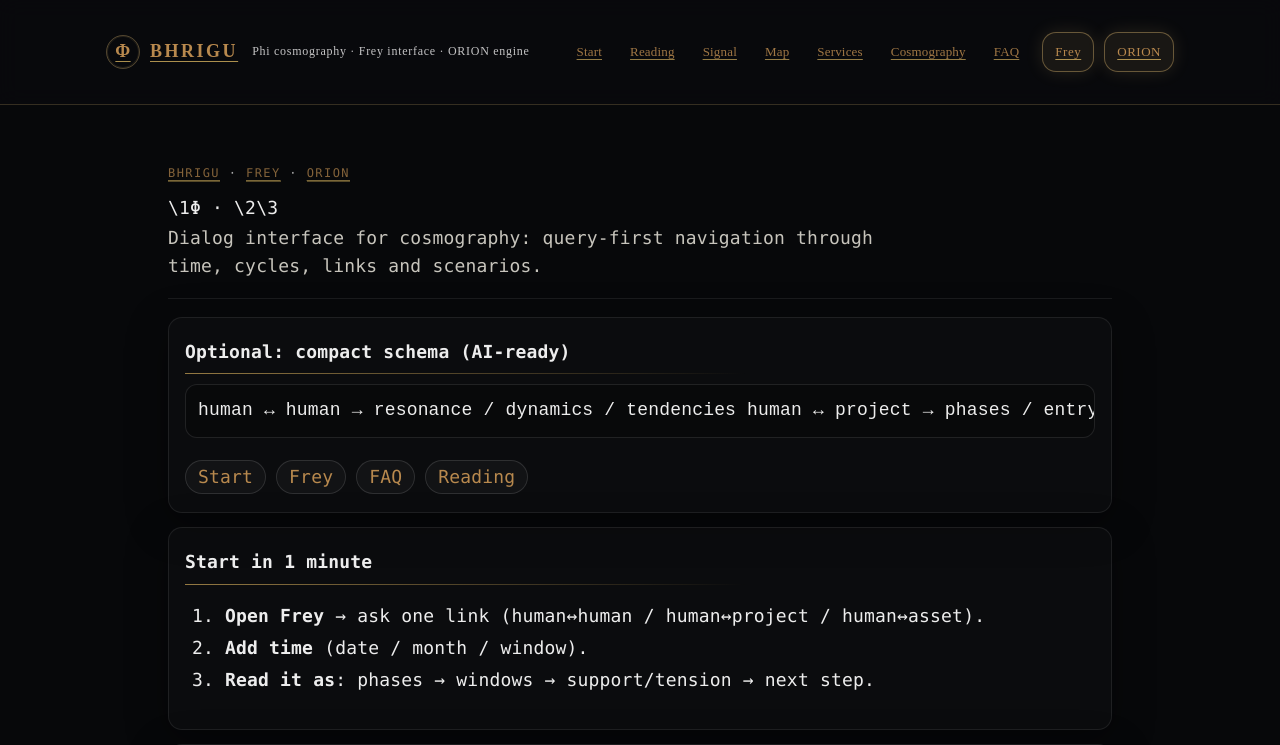
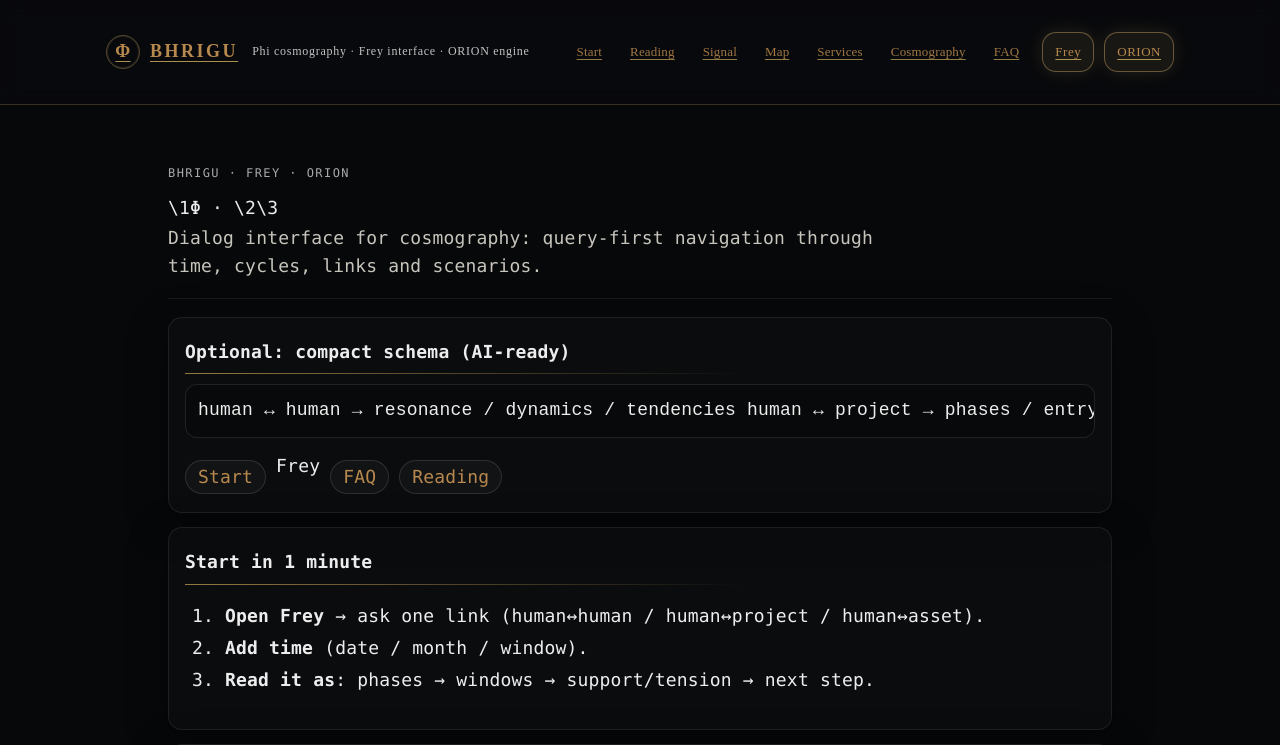
Before and after one commit to AiBhrigu/bhrigu-portal, a Next.js app: page /frey in a window 1280 px wide. Shown: the top 745 px of the page. Built offline with nearby package versions, Linux system fonts and the light colour scheme.

Commit message:
chore(content): signal EN-only (v1)

```diff
--- a/pages/frey.js
+++ b/pages/frey.js
@@ -34,7 +34,7 @@ EXIT: …`;
 
       <main className="wrap">
         <header className="hero">
-          <div className="kicker"><a href="/">BHRIGU</a> · <a href="/frey">Frey</a> · <a href="/orion">ORION</a></div>
+          <div className="kicker"><span>BHRIGU</span> · <span>Frey</span> · <span>ORION</span></div>
           \1Φ · \2\3
           <p className="subtitle">
             Dialog interface for cosmography: query-first navigation through time, cycles, links and scenarios.
@@ -51,7 +51,7 @@ user ↔ scenario → relevance / maturity / decision nodes</pre>
 
             <div className="nav">
               <a className="btn" href="/start">Start</a>
-              <a className="btn" href="/frey">Frey</a>
+              <span>Frey</span>
               <a className="btn" href="/faq">FAQ</a>
               <a className="btn" href="/reading">Reading</a>
             </div>
```
